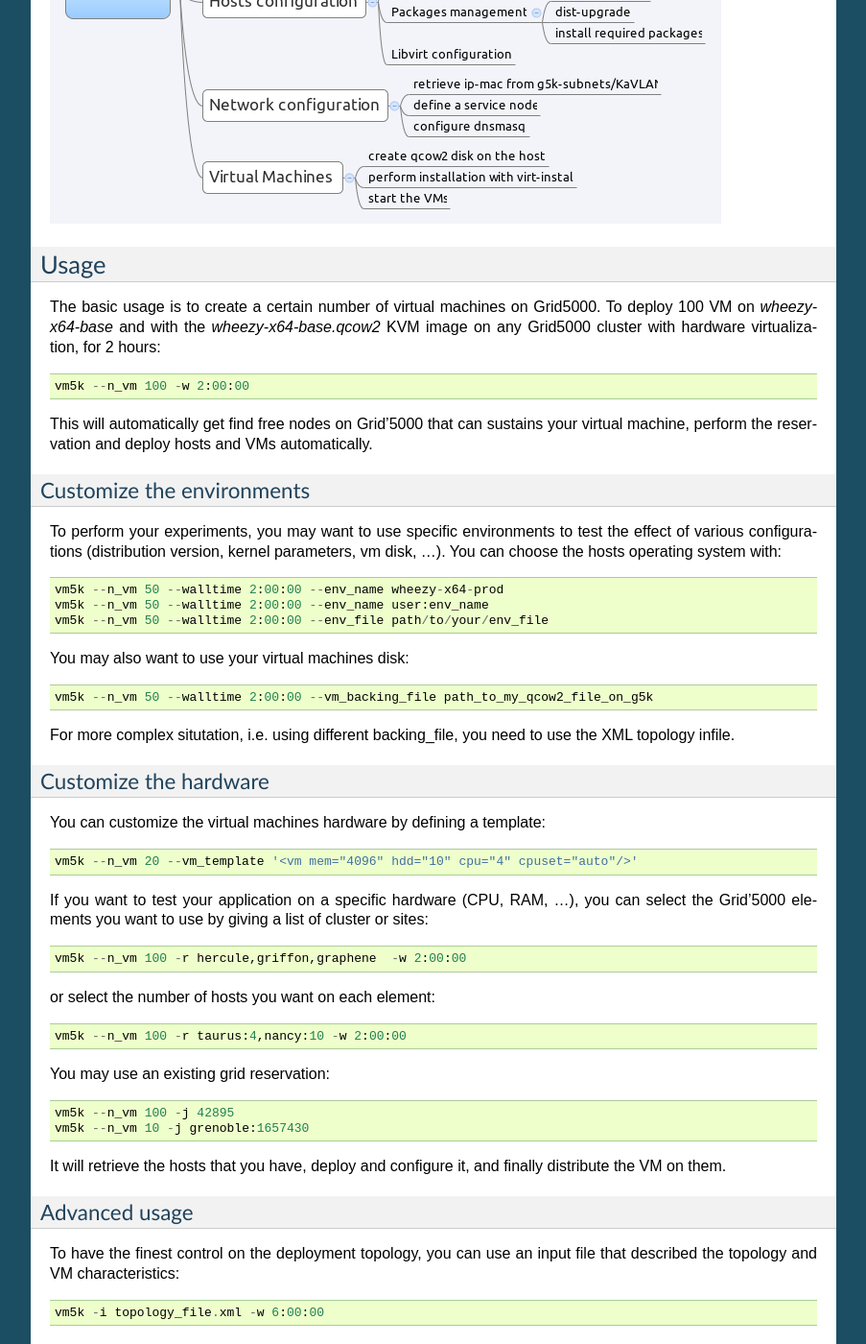
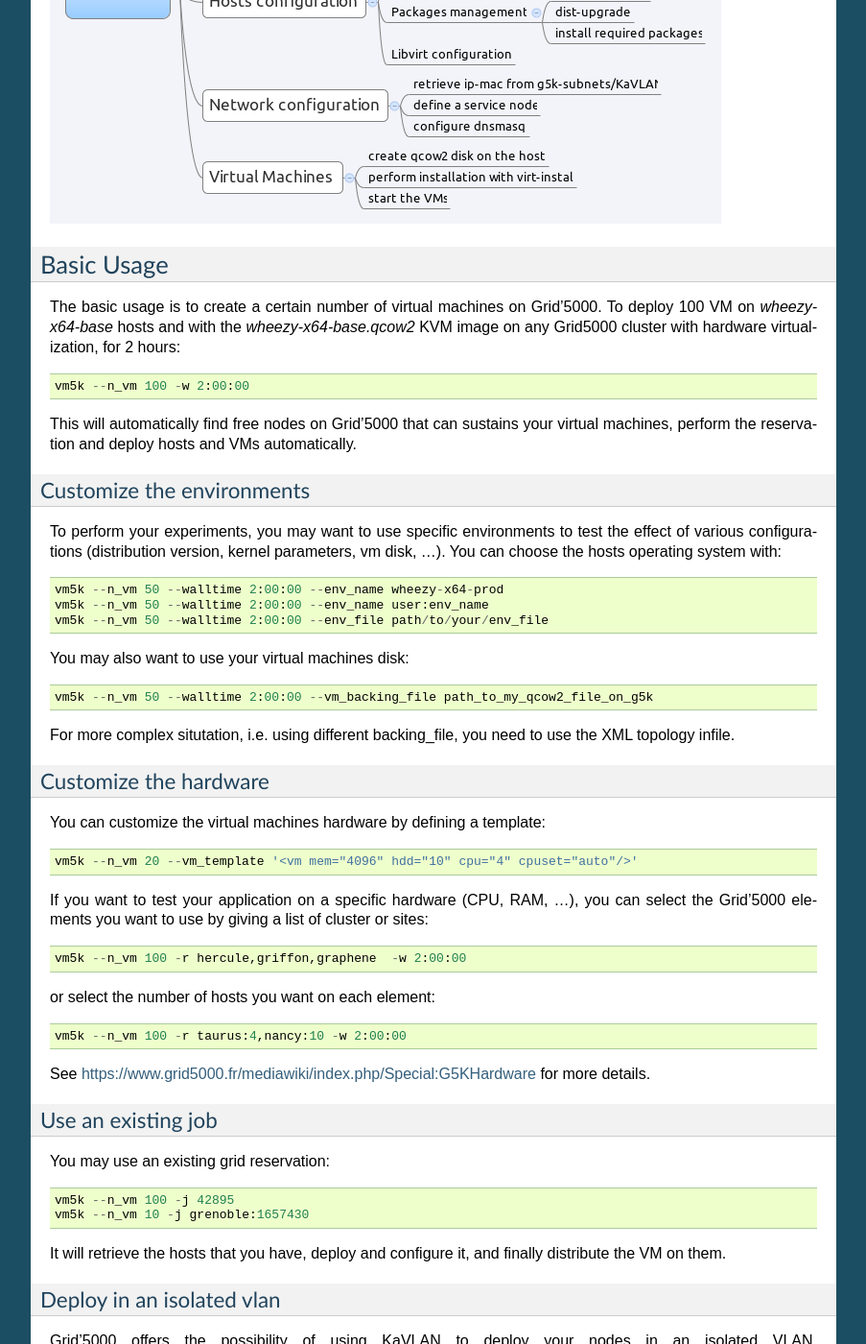
Before and after one commit to lpouillo/vm5k, a Sphinx documentation site: the page built from docs/vm5k.rst, in a window 1280 px wide and 1400 px high, scrolled down 826 px. Shown: the whole window at 96% size, without its empty margins (198-1101 px from the left). Built offline with Sphinx 7.4.7, drawn with Linux system fonts in a browser that asks for light colours; formulas are drawn with MathJax 3; some of the changed text lies outside the part shown.

Commit message:
[all] improve output and docs

```diff
--- a/docs/vm5k.rst
+++ b/docs/vm5k.rst
@@ -40,17 +40,17 @@
 .. image:: _static/vm5k_workflow.png
 
 
-Usage
------
+Basic Usage
+-----------
 
-The basic usage is to create a certain number of virtual machines on Grid5000.
-To deploy 100 VM on *wheezy-x64-base* and with the *wheezy-x64-base.qcow2* KVM image
+The basic usage is to create a certain number of virtual machines on Grid'5000.
+To deploy 100 VM on *wheezy-x64-base* hosts and with the *wheezy-x64-base.qcow2* KVM image
 on any Grid5000 cluster with hardware virtualization, for 2 hours::
 
   vm5k --n_vm 100 -w 2:00:00
 
-This will automatically get find free nodes on Grid'5000 that can sustains your virtual
-machine, perform the reservation and deploy hosts and VMs automatically.
+This will automatically find free nodes on Grid'5000 that can sustains your virtual
+machines, perform the reservation and deploy hosts and VMs automatically.
 
 
 Customize the environments
@@ -74,7 +74,6 @@
 
 Customize the hardware
 ^^^^^^^^^^^^^^^^^^^^^^
-
 You can customize the virtual machines hardware by defining a template::
 
  vm5k --n_vm 20 --vm_template '<vm mem="4096" hdd="10" cpu="4" cpuset="auto"/>'
@@ -88,6 +87,12 @@
 
  vm5k --n_vm 100 -r taurus:4,nancy:10 -w 2:00:00
 
+See https://www.grid5000.fr/mediawiki/index.php/Special:G5KHardware for more details.
+
+
+Use an existing job
+^^^^^^^^^^^^^^^^^^^
+
 You may use an existing grid reservation::
 
  vm5k --n_vm 100 -j 42895
@@ -97,8 +102,18 @@
 on them.
 
 
-Advanced usage
-^^^^^^^^^^^^^^
+Deploy in an isolated vlan
+^^^^^^^^^^^^^^^^^^^^^^^^^^
+
+Grid'5000 offers the possibility of using KaVLAN to deploy your nodes in an isolated VLAN,
+https://www.grid5000.fr/mediawiki/index.php/Network_isolation_on_Grid%275000. You can
+use it in vm5k with::
+
+ vm5k --n_vm 100 -r reims -w 2:00:00 -k
+ vm5k --n_vm 100 -r taurus:4,nancy:10 -w 2:00:00 -k
+
+Use a topology file
+^^^^^^^^^^^^^^^^^^^
 
 To have the finest control on the deployment topology, you can use an input file that described the topology and VM
 characteristics::
```
Also changed, not shown: other parts of docs/vm5k.rst (+1 -1 lines), README.txt (+6 -17 lines), 2 other files.
